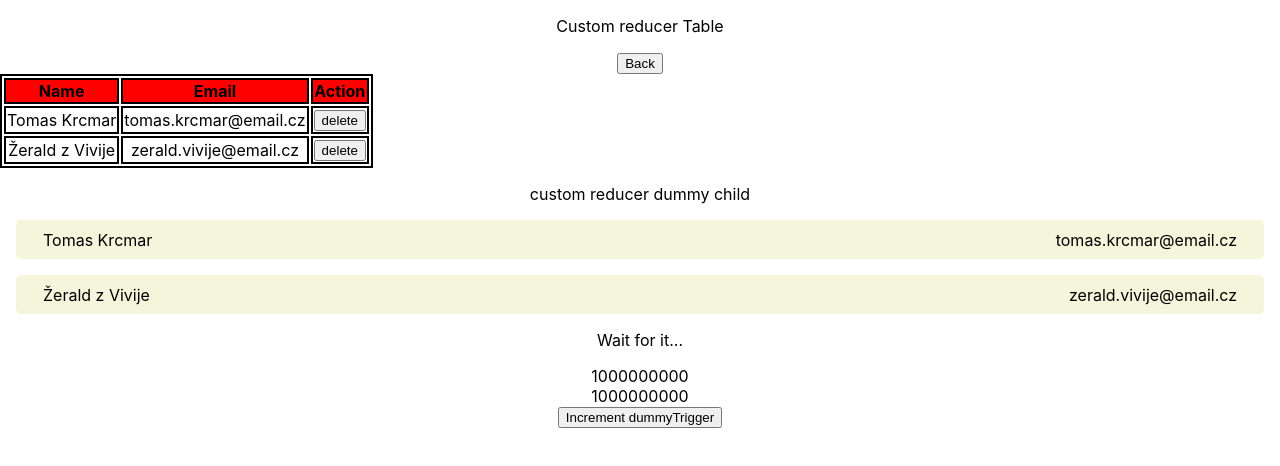
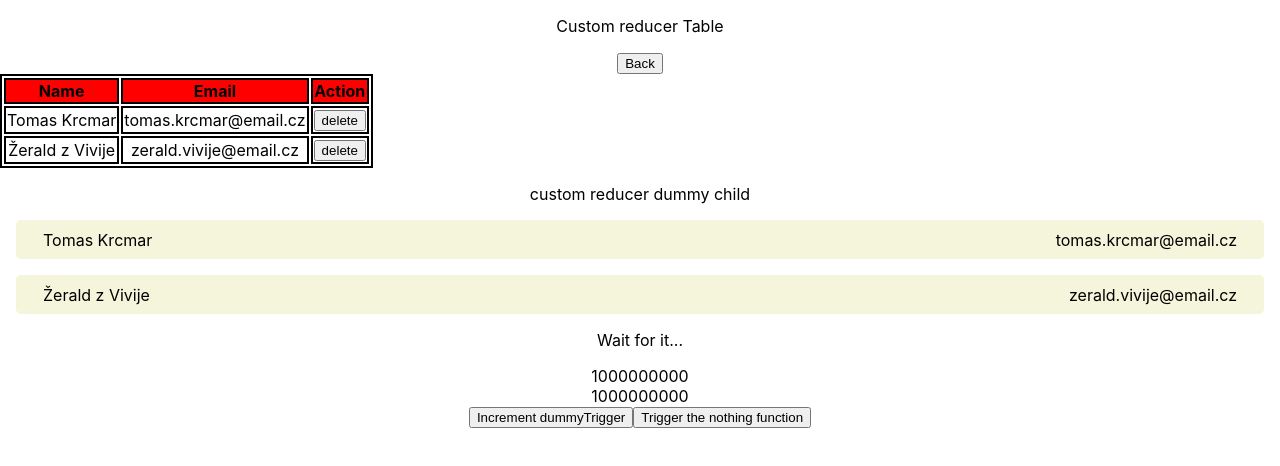
Before and after one commit to Lumir-Ludvik/react-tests, a React (Create React App) app: page /custom-table in a window 1280 px wide. Shown: the top 466 px of the page. Built offline with nearby package versions, Linux system fonts and the light colour scheme; the HTML template or start-up script is replaced by a standard one.

Commit message:
add memo() and useCallback

```diff
--- a/src/components/dummy-child/dummy-child.component.jsx
+++ b/src/components/dummy-child/dummy-child.component.jsx
@@ -1,8 +1,8 @@
-import {useContext, useMemo, useState} from "react";
+import {memo, useContext, useMemo, useState} from "react";
 import "./dummy-page.component.scss";
 import {TableDataContext} from "../../contexts/contexts";
 
-export const DummyChildComponent = ({title}) => {
+const DummyChildComponent = ({title, theNothingFunction}) => {
     const tableData = useContext(TableDataContext);
     const [count, setCount] = useState(0);
     const [dummyTrigger, setDummyTrigger] = useState(0);
@@ -34,6 +34,9 @@ export const DummyChildComponent = ({title}) => {
             <div>{count1}</div>
             <div>{countMemo}</div>
             <button onClick={() => setDummyTrigger(dummyTrigger + 1)}>Increment dummyTrigger</button>
+            <button onClick={theNothingFunction}>Trigger the nothing function</button>
         </>
     )
 }
+// prevent re-render if nothing changes. Does not work if passing functions from parent component which can re-render (new reference to function)
+export default memo(DummyChildComponent);
--- a/src/components/native-reducer-components/custom-reducer-table/custom-reducer-table.component.jsx
+++ b/src/components/native-reducer-components/custom-reducer-table/custom-reducer-table.component.jsx
@@ -1,8 +1,8 @@
-import React, {useEffect, useReducer, useState} from "react";
+import React, {useCallback, useEffect, useReducer, useState} from "react";
 import "./custom-reducer-table.component.scss";
 import {useNavigate} from "react-router-dom";
 import {customSimpleFormReducer, initialTableData} from "../../../native-reducers/customSimpleFomReducer";
-import {DummyChildComponent} from "../../dummy-child/dummy-child.component";
+import DummyChildComponent from "../../dummy-child/dummy-child.component";
 import {TableDataContext} from "../../../contexts/contexts";
 
 
@@ -30,6 +30,11 @@ export const CustomReducerTableComponent = () => {
         dispatch({type: "REMOVE", payload: {...person}})
     }
 
+    // now it will only re-render child components if the table data changes
+    const theNothingFunction = useCallback(
+        () => console.log("it does nothing but it might re-render your children!"),
+        [tableData]
+    );
 
     return (
         <TableDataContext.Provider value={tableData}>
@@ -64,7 +69,10 @@ export const CustomReducerTableComponent = () => {
                         </tbody>
                     </table>
                 }
-                <DummyChildComponent title={"custom reducer dummy child"}/>
+                <DummyChildComponent
+                    title={"custom reducer dummy child"}
+                    theNothingFunction={theNothingFunction}
+                />
             </div>
         </TableDataContext.Provider>
     )
```
